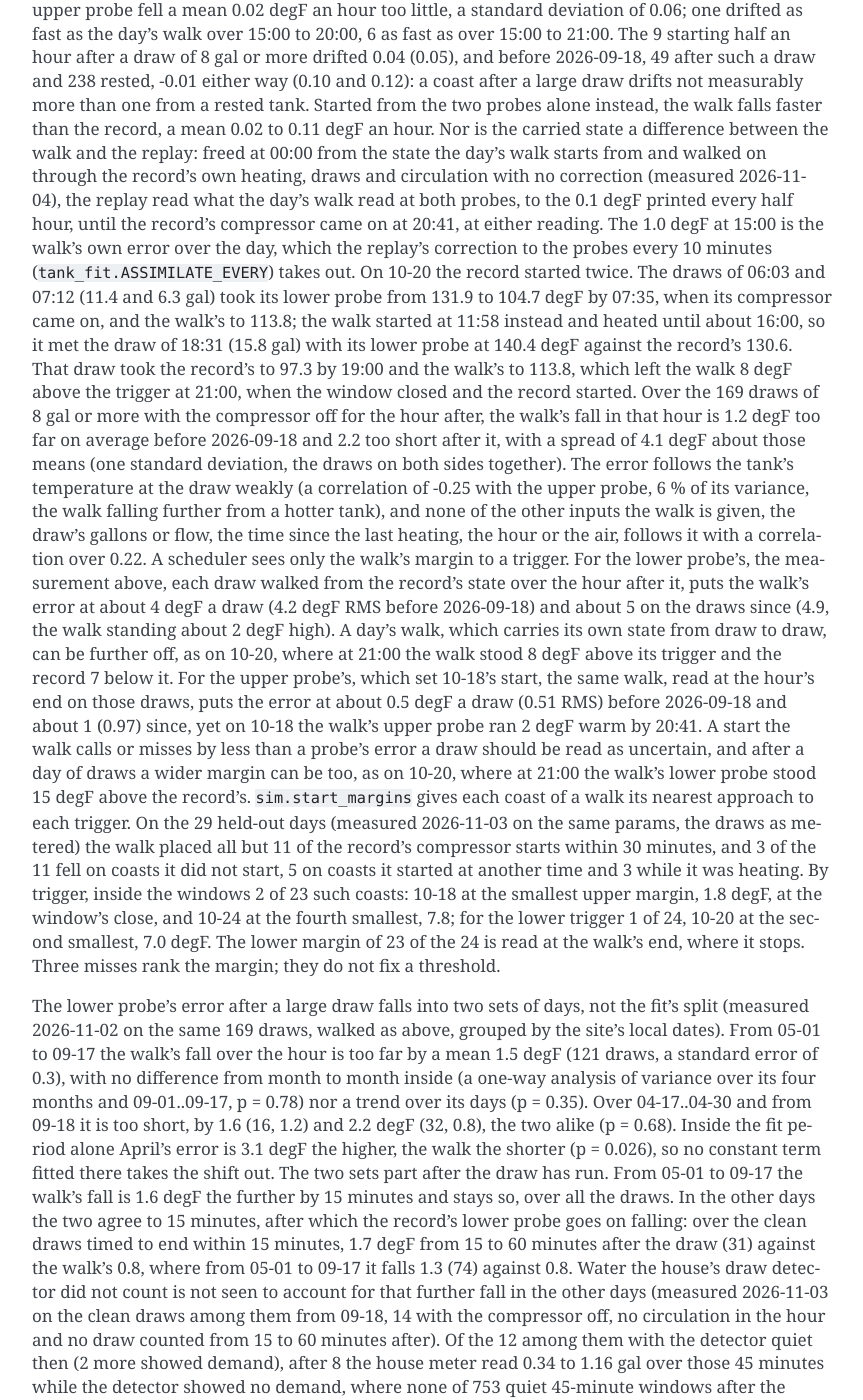
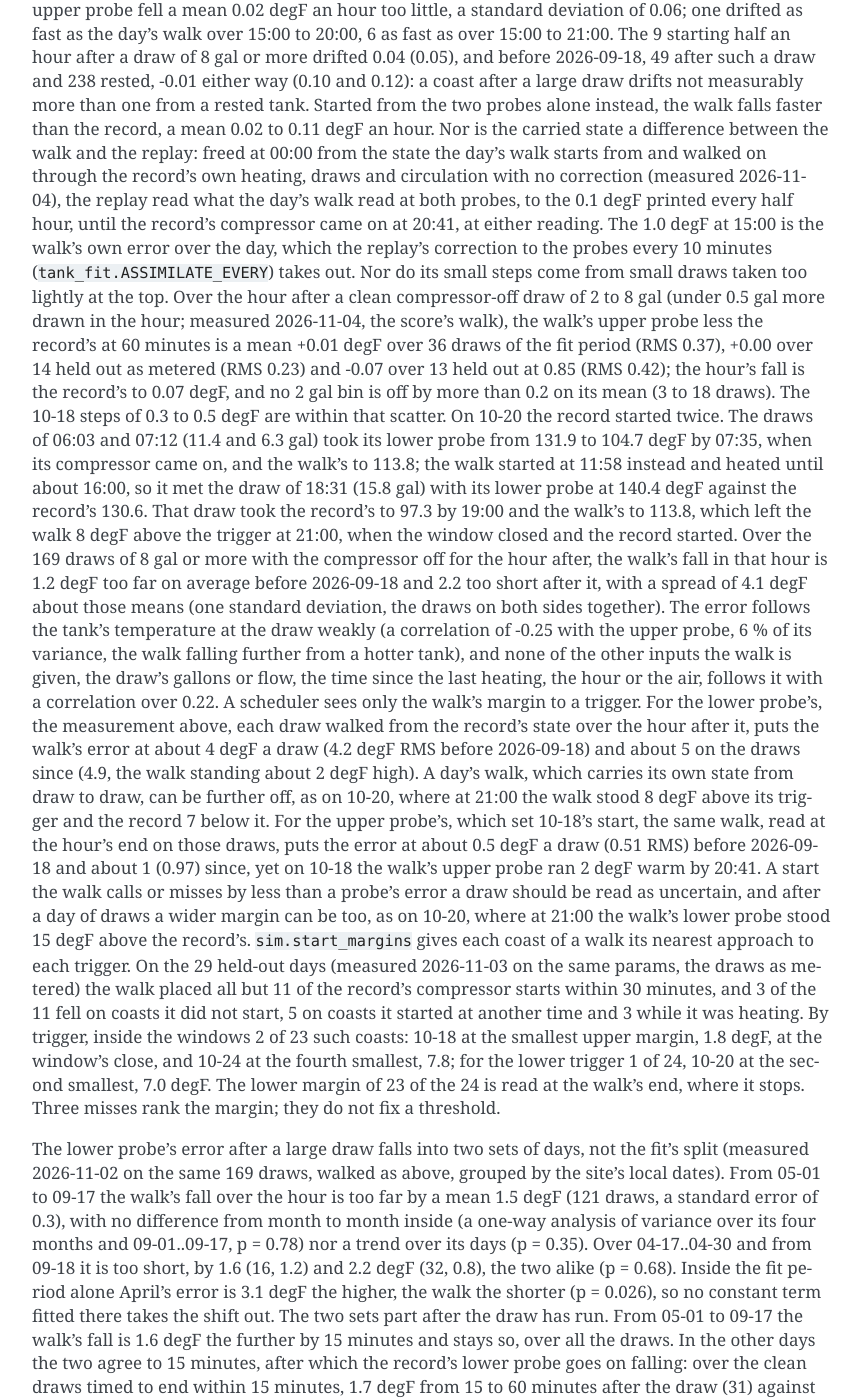
Before and after one commit to eman/nwp500-python, a Sphinx documentation site: the page built from docs/explanation/simulator.rst, in a window 1280 px wide and 1400 px high, scrolled down 14102 px. Shown: the whole window, without its empty margins (338-1201 px from the left). Built offline with Sphinx 7.4.7, drawn with Linux system fonts in a browser that asks for light colours.

Commit message:
docs(sim): the walk takes 2-8 gal draws about right at the upper probe

```diff
--- a/docs/explanation/simulator.rst
+++ b/docs/explanation/simulator.rst
@@ -814,48 +814,57 @@
 record's compressor came on at 20:41, at either reading. The 1.0 degF at
 15:00 is the walk's own error over the day, which the replay's
 correction to the probes every 10 minutes
-(``tank_fit.ASSIMILATE_EVERY``) takes out. On 10-20 the record started
-twice. The draws of 06:03 and 07:12 (11.4 and 6.3 gal) took its lower
-probe from 131.9 to 104.7 degF by 07:35, when its compressor came on,
-and the walk's to 113.8; the walk started at 11:58 instead and heated
-until about 16:00, so it met the draw of 18:31 (15.8 gal) with its lower
-probe at 140.4 degF against the record's 130.6. That draw took the
-record's to 97.3 by 19:00 and the walk's to 113.8, which left the walk 8
-degF above the trigger at 21:00, when the window closed and the record
-started. Over the 169 draws of 8 gal or more with the compressor off for
-the hour after, the walk's fall in that hour is 1.2 degF too far on
-average before 2026-09-18 and 2.2 too short after it, with a spread of
-4.1 degF about those means (one standard deviation, the draws on both
-sides together). The error follows the tank's temperature at the draw
-weakly (a correlation of -0.25 with the upper probe, 6 % of its
-variance, the walk falling further from a hotter tank), and none of the
-other inputs the walk is given, the draw's gallons or flow, the time
-since the last heating, the hour or the air, follows it with a
-correlation over 0.22. A scheduler sees only the walk's margin to a
-trigger. For the lower probe's, the measurement above, each draw walked
-from the record's state over the hour after it, puts the walk's error at
-about 4 degF a draw (4.2 degF RMS before 2026-09-18) and about 5 on the
-draws since (4.9, the walk standing about 2 degF high). A day's walk,
-which carries its own state from draw to draw, can be further off, as on
-10-20, where at 21:00 the walk stood 8 degF above its trigger and the
-record 7 below it. For the upper probe's, which set 10-18's start, the
-same walk, read at the hour's end on those draws, puts the error at
-about 0.5 degF a draw (0.51 RMS) before 2026-09-18 and about 1 (0.97)
-since, yet on 10-18 the walk's upper probe ran 2 degF warm by 20:41. A
-start the walk calls or misses by less than a probe's error a draw
-should be read as uncertain, and after a day of draws a wider margin can
-be too, as on 10-20, where at 21:00 the walk's lower probe stood 15 degF
-above the record's. ``sim.start_margins`` gives each coast of a walk its
-nearest approach to each trigger. On the 29 held-out days (measured
-2026-11-03 on the same params, the draws as metered) the walk placed all
-but 11 of the record's compressor starts within 30 minutes, and 3 of the
-11 fell on coasts it did not start, 5 on coasts it started at another
-time and 3 while it was heating. By trigger, inside the windows 2 of 23
-such coasts: 10-18 at the smallest upper margin, 1.8 degF, at the
-window's close, and 10-24 at the fourth smallest, 7.8; for the lower
-trigger 1 of 24, 10-20 at the second smallest, 7.0 degF. The lower
-margin of 23 of the 24 is read at the walk's end, where it stops. Three
-misses rank the margin; they do not fix a threshold.
+(``tank_fit.ASSIMILATE_EVERY``) takes out. Nor do its small steps come
+from small draws taken too lightly at the top. Over the hour after a
+clean compressor-off draw of 2 to 8 gal (under 0.5 gal more drawn in the
+hour; measured 2026-11-04, the score's walk), the walk's upper probe
+less the record's at 60 minutes is a mean +0.01 degF over 36 draws of
+the fit period (RMS 0.37), +0.00 over 14 held out as metered (RMS 0.23)
+and -0.07 over 13 held out at 0.85 (RMS 0.42); the hour's fall is the
+record's to 0.07 degF, and no 2 gal bin is off by more than 0.2 on its
+mean (3 to 18 draws). The 10-18 steps of 0.3 to 0.5 degF are within that
+scatter. On 10-20 the record started twice. The draws of 06:03 and 07:12
+(11.4 and 6.3 gal) took its lower probe from 131.9 to 104.7 degF by
+07:35, when its compressor came on, and the walk's to 113.8; the walk
+started at 11:58 instead and heated until about 16:00, so it met the
+draw of 18:31 (15.8 gal) with its lower probe at 140.4 degF against the
+record's 130.6. That draw took the record's to 97.3 by 19:00 and the
+walk's to 113.8, which left the walk 8 degF above the trigger at 21:00,
+when the window closed and the record started. Over the 169 draws of 8
+gal or more with the compressor off for the hour after, the walk's fall
+in that hour is 1.2 degF too far on average before 2026-09-18 and 2.2
+too short after it, with a spread of 4.1 degF about those means (one
+standard deviation, the draws on both sides together). The error follows
+the tank's temperature at the draw weakly (a correlation of -0.25 with
+the upper probe, 6 % of its variance, the walk falling further from a
+hotter tank), and none of the other inputs the walk is given, the draw's
+gallons or flow, the time since the last heating, the hour or the air,
+follows it with a correlation over 0.22. A scheduler sees only the
+walk's margin to a trigger. For the lower probe's, the measurement
+above, each draw walked from the record's state over the hour after it,
+puts the walk's error at about 4 degF a draw (4.2 degF RMS before
+2026-09-18) and about 5 on the draws since (4.9, the walk standing about
+2 degF high). A day's walk, which carries its own state from draw to
+draw, can be further off, as on 10-20, where at 21:00 the walk stood 8
+degF above its trigger and the record 7 below it. For the upper probe's,
+which set 10-18's start, the same walk, read at the hour's end on those
+draws, puts the error at about 0.5 degF a draw (0.51 RMS) before
+2026-09-18 and about 1 (0.97) since, yet on 10-18 the walk's upper probe
+ran 2 degF warm by 20:41. A start the walk calls or misses by less than
+a probe's error a draw should be read as uncertain, and after a day of
+draws a wider margin can be too, as on 10-20, where at 21:00 the walk's
+lower probe stood 15 degF above the record's. ``sim.start_margins``
+gives each coast of a walk its nearest approach to each trigger. On the
+29 held-out days (measured 2026-11-03 on the same params, the draws as
+metered) the walk placed all but 11 of the record's compressor starts
+within 30 minutes, and 3 of the 11 fell on coasts it did not start, 5 on
+coasts it started at another time and 3 while it was heating. By
+trigger, inside the windows 2 of 23 such coasts: 10-18 at the smallest
+upper margin, 1.8 degF, at the window's close, and 10-24 at the fourth
+smallest, 7.8; for the lower trigger 1 of 24, 10-20 at the second
+smallest, 7.0 degF. The lower margin of 23 of the 24 is read at the
+walk's end, where it stops. Three misses rank the margin; they do not
+fix a threshold.
 
 The lower probe's error after a large draw falls into two sets of days,
 not the fit's split (measured 2026-11-02 on the same 169 draws, walked
```
